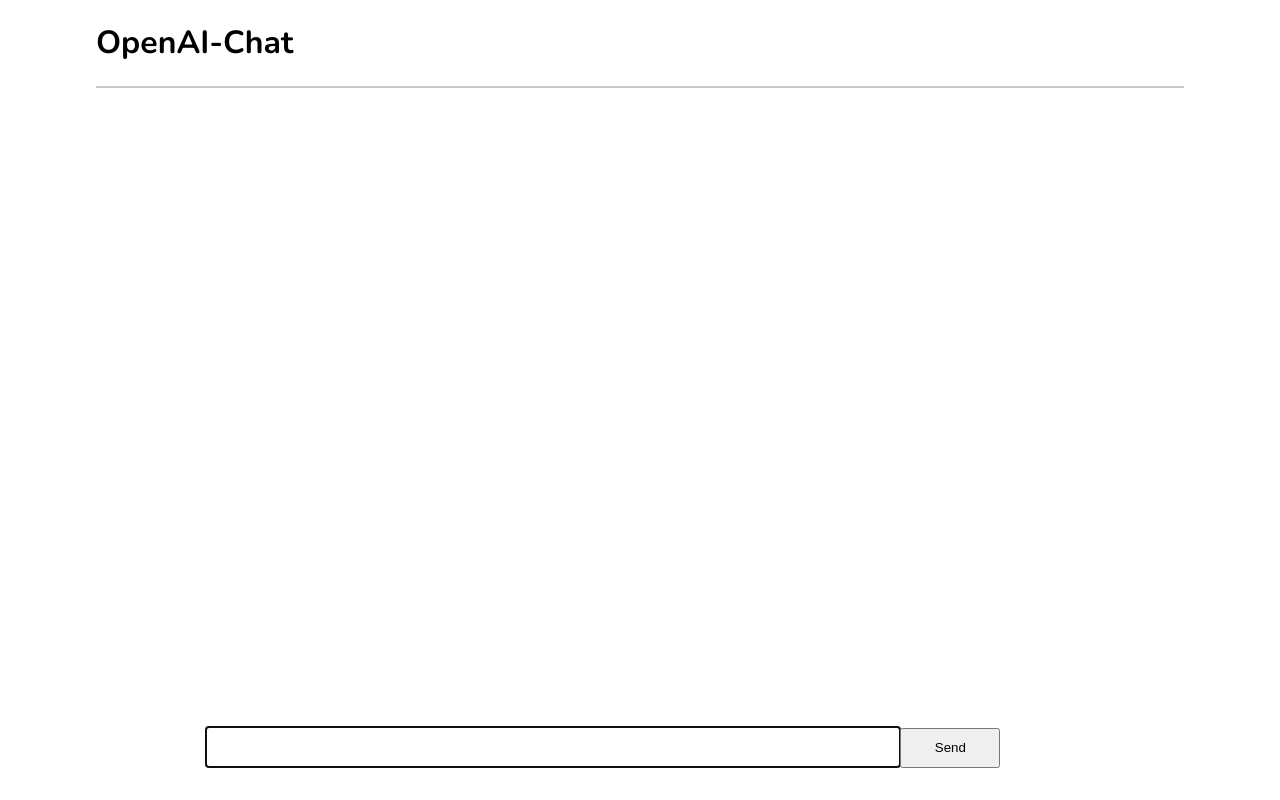
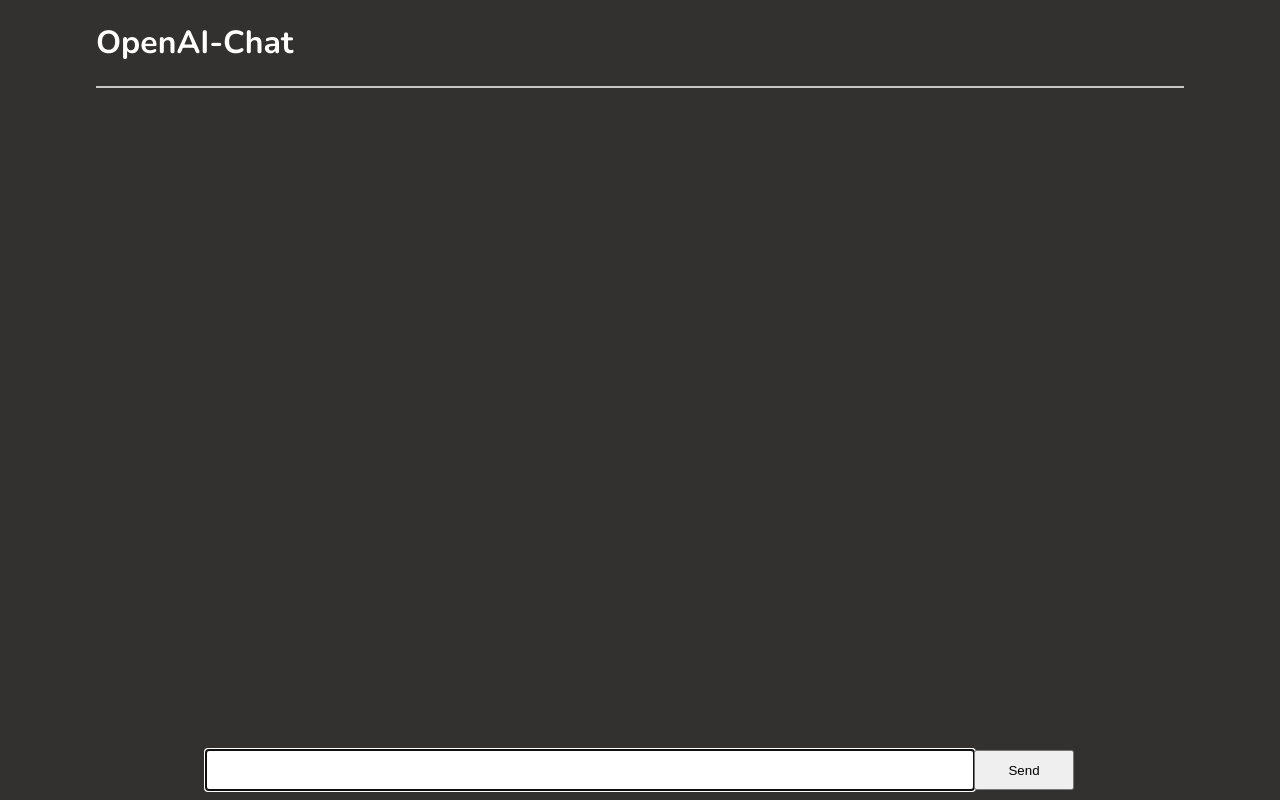
Before and after one commit to codeAmbivert/openai-chat, a Next.js app: page / in a window 1280 px wide. Built offline with nearby package versions, Linux system fonts and the light colour scheme.

Commit message:
input update

```diff
--- a/styles/globals.css
+++ b/styles/globals.css
@@ -9,6 +9,8 @@
   padding: 0;
   font-family: "Nunito";
   padding: 0 7.5vw;
+  background-color: rgb(51, 48, 48);
+  color: white;
 }
 
 .navbar {
@@ -34,16 +36,26 @@
 }
 #chat_container {
   width: 100%;
+  padding-bottom: 60px;
 }
 
 .inputDiv {
+  width: 100%;
+  display: flex;
+  justify-content: center;
+  align-items: center;
+  position: fixed;
+  bottom: 0;
+  left: 0;
+  padding-bottom: 10px;
+  background-color: rgb(51, 48, 48);
+}
+.input_innerDiv {
   display: flex;
   justify-content: center;
   align-items: center;
 }
 .input {
-  max-width: 80%;
-  min-width: 80%;
   width: 60vw;
   height: 40px;
   font-size: large;
@@ -58,7 +70,7 @@
 
 .user {
   padding: 10px;
-  background: blue;
+  background: rgb(78, 74, 74);
   /* max-width: 250px; */
   margin: 5px 0 5px auto;
   border-radius: 5px;
@@ -66,7 +78,7 @@
 }
 .ai {
   padding: 10px;
-  background: red;
+  background: rgb(70, 70, 250);
   /* max-width: 250px; */
   margin: 5px 0;
   /* margin: 5px 0 5px auto; */
```
